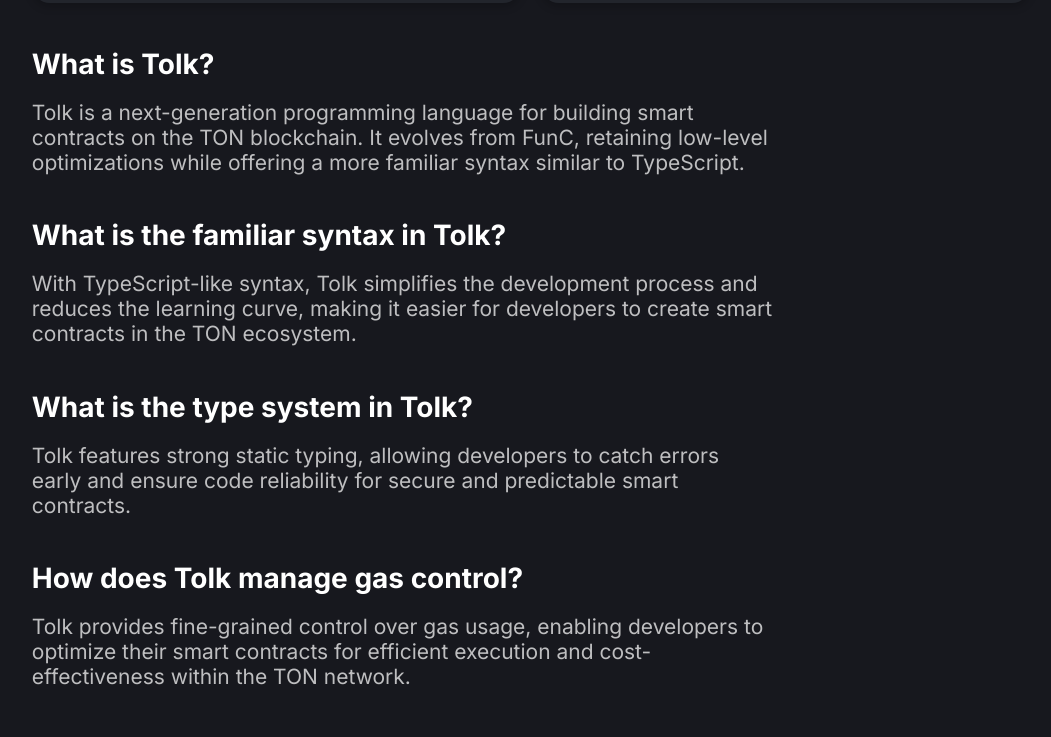
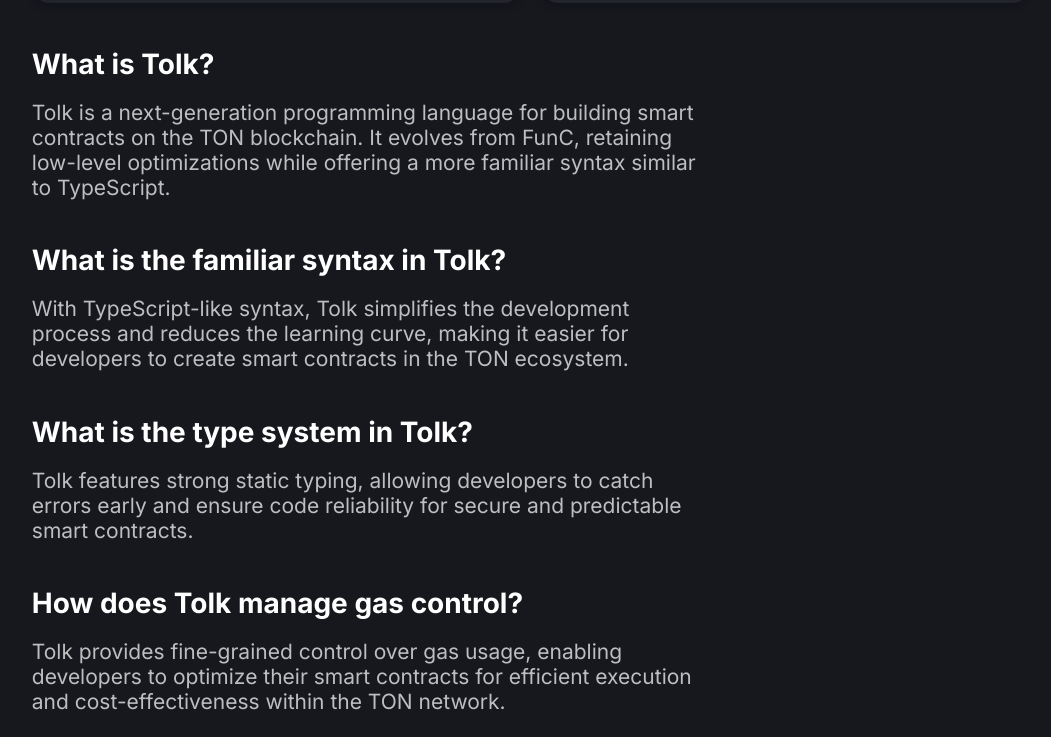
Before and after one commit to SoftwareMaestro16/tolk-website, a React (Vite) app: page / in a window 1280 px wide. Shown: the part 888-1625 px from the top of the page, without its empty margins (109-1160 px from the left). Built offline with nearby package versions, Linux system fonts and the light colour scheme.

Commit message:
new features added

```diff
--- a/src/components/QuestionBlock/QuestionBlock.module.scss
+++ b/src/components/QuestionBlock/QuestionBlock.module.scss
@@ -18,7 +18,7 @@
         margin: 0;
         font-weight: 400;
         font-size: 21px;
-        padding-right: 20vw;
+        padding-right: 25vw;
       }
 
       @media (max-width: 768px) {
```
